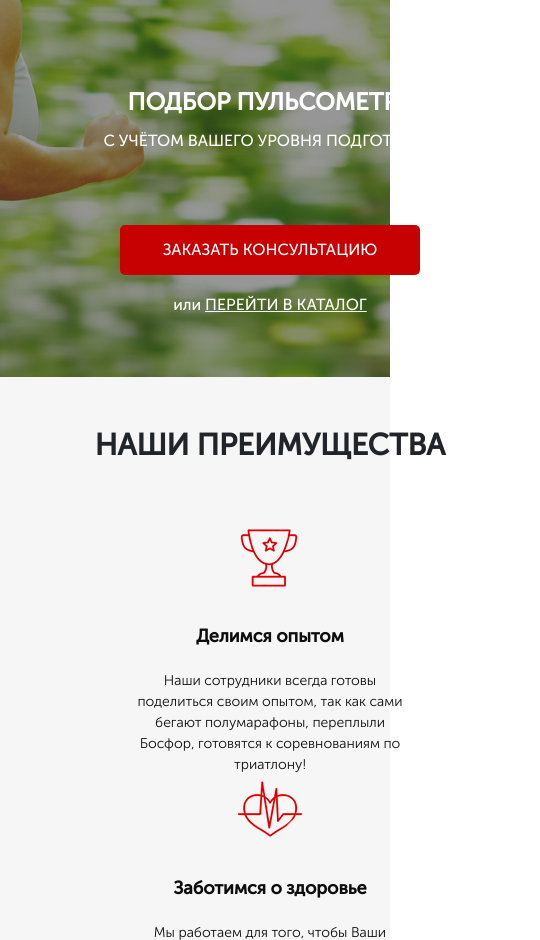
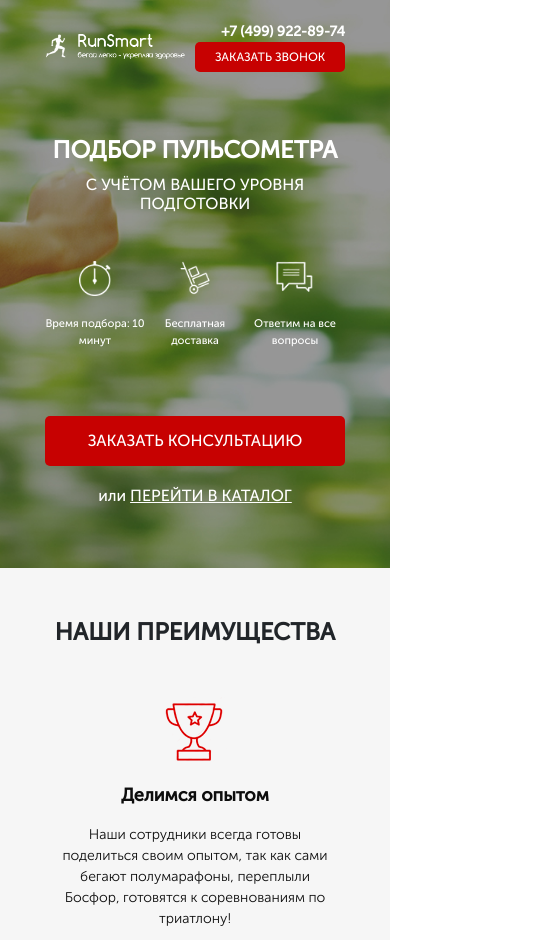
Before and after one commit to KoltsovIV/run_smart, a website: page src/index.html in a window 390 px wide. Shown: the top 940 px of the page, 540 px wide, since content can reach past the window. Drawn offline with Linux system fonts and the light colour scheme.

Commit message:
adaptive disign for a first two screens

```diff
--- a/src/sass/base/_media.sass
+++ b/src/sass/base/_media.sass
@@ -6,6 +6,6 @@
     .container
         width: 540px
 
-@media (max-width: 575.5)
+@media (max-width: 575.5px)
     .container
         width: 300px
--- a/src/sass/blocks/_advantages.sass
+++ b/src/sass/blocks/_advantages.sass
@@ -36,5 +36,14 @@
         &__items
             flex-direction: column
             align-items: center
+            margin-top: 20px
         &__item
             width: 270px
+            margin-top: 30px
+            span
+                margin: 20px 0 15px 0
+
+@media (max-width: 575.5px)
+    .advantages
+        &__header
+            font-size: 24px
--- a/src/sass/blocks/_header.sass
+++ b/src/sass/blocks/_header.sass
@@ -29,9 +29,21 @@
 
 @media (max-width: 767.5px)
     .header
+        &__logo
+            width: 150px
         &__official
-            display: none
+            font-size: 12px
+            span
+                font-size: 14px
+        &__phone
+            font-size: 14px
+
 
 @media (max-width: 575.5px)
     .header
-        display: none
+        &__logo
+            width: 140px
+        &__official
+            display: none
+        &__phone
+            font-size: 14px
--- a/src/sass/blocks/_promo.sass
+++ b/src/sass/blocks/_promo.sass
@@ -49,14 +49,27 @@
         padding: 21px 0 60px 0
         &__wrapper
             align-items: center
+            text-align: center
             margin-top: 60px
         &__icons
             margin-top: 40px
 
+@media (max-width: 767.5px)
+    .promo
+        &__header
+            font-size: 35px
+            line-height: 35px
+        &__subheader
+            font-size: 20px
+
 @media (max-width: 575.5px)
     .promo
         &__icons
-            display: none
+            width: 300px
+        &__icon
+           font-size: 11px
+           img
+                max-height: 35px
         &__header
             font-size: 24px
         &__subheader
```
Also changed, not shown: src/css/style.min.css.
